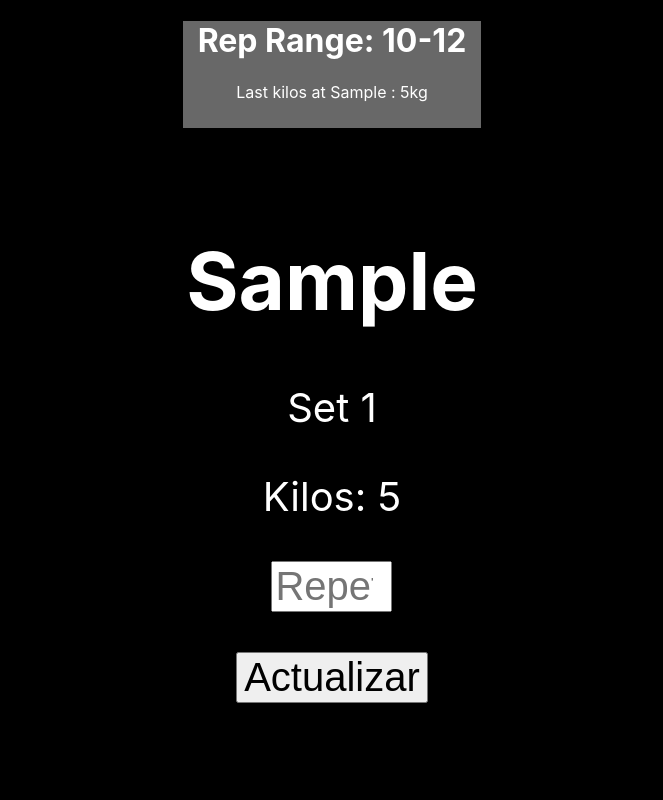
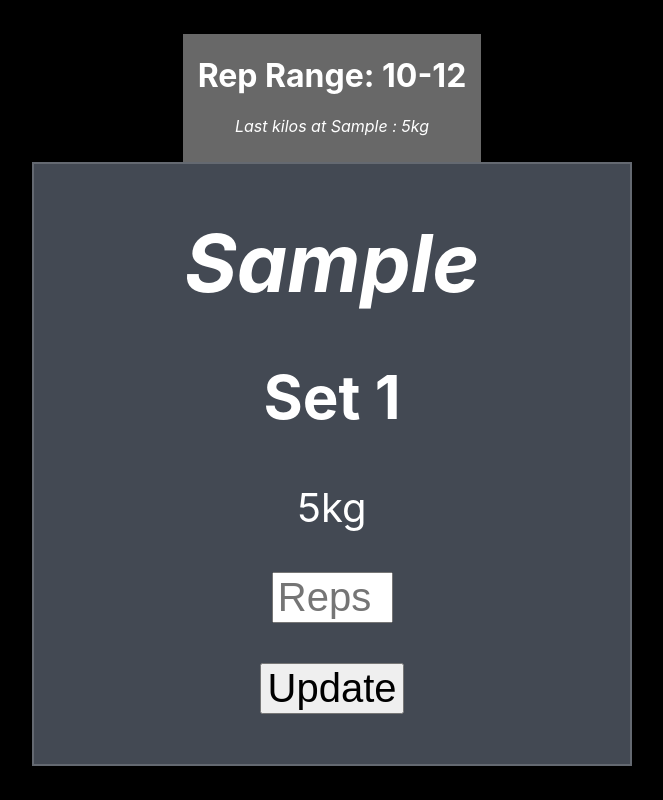
Before and after one commit to MehdiZaidaneS/gymapp, a React (Create React App) app: page / in a window 1280 px wide. Both pictures are taken after typing "Sample", "5" into the empty fields and a click on the button "Set Exercise". Shown: the whole page, without its empty margins (308-971 px from the left). Built offline with nearby package versions, Linux system fonts and the light colour scheme.

Commit message:
Error message

```diff
--- a/src/App.css
+++ b/src/App.css
@@ -13,30 +13,54 @@ body{
   text-align: center;
   justify-content: center;
   margin: 0 auto;
-  border: 1px solid black;
   width: fit-content;
-  padding: 50px;
+}
+
+.component{
+  height: 100vh;
+  display: flex;
+  flex-direction: column;
+  align-items: center;
+  justify-content: center;
 }
 
 .sets{
    font-size: 40px;
+  background-color: rgb(67, 73, 83);
+
 }
 
 .sets input{
   font-size: 40px;
+  text-align: center;
+  width: fit-content;
 }
 
 .sets button{
   font-size: 40px;
 }
 
+.sets h1{
+  font-style: italic;
+  margin: 0 auto;
+}
+
+.set{
+  padding: 50px 150px 50px 150px;
+  border: solid 2px rgba(255, 255, 255, 0.178);
+}
 
 .repPRange{
   text-align: center;
   background-color: rgba(169, 169, 169, 0.616);
+
   margin: 0 auto;
   width: fit-content;
   padding-left: 15px;
   padding-right: 15px;
   padding-bottom: 10px;
 }
+
+.repPRange p{
+  font-style: italic;
+}
--- a/src/App.js
+++ b/src/App.js
@@ -9,7 +9,7 @@ function App() {
 
 
   const [ejercicio, setEjercicio] = useState(null)
-  const [kilos, setKilos] = useState(null)
+  const [kilos, setKilos] = useState(0)
   const [set1, set1Done] = useState(false)
 
 
@@ -18,7 +18,7 @@ function App() {
    <HashRouter>
      <Routes>
        <Route path="/">
-         <Route index element={<Frontpage  setEjercicio={setEjercicio}  setKilos={setKilos} set1Done={set1Done}/>} />
+         <Route index element={<Frontpage  setEjercicio={setEjercicio}  setKilos={setKilos} set1Done={set1Done}  ejercicio={ejercicio}/>} />
          <Route exact path="/component" element={<Component ejercicio={ejercicio} kilos={kilos} set1={set1} setKilos={setKilos} set1Done={set1Done}/>}/>
        </Route>
      </Routes>
--- a/src/Component.js
+++ b/src/Component.js
@@ -1,4 +1,4 @@
-import React, { useState } from 'react'
+import React, {  useState } from 'react'
 import "./App.css"
 import { useNavigate } from 'react-router-dom'
 
@@ -10,6 +10,7 @@ const Component = (props) => {
     const [set2, set2Done] = useState(false)
     const [set3, set3Done] = useState(false)
     const [set4, set4Done] = useState(false)
+    const [finished, setFinished] = useState(false)
     const [rep, setRep] = useState(0)
     const [kilos4, setKilos4] = useState(0)
     const [kilos2, setKilos2] = useState(0)
@@ -52,10 +53,6 @@ const Component = (props) => {
       },
 
     ]
-
-
-
-
     const setNextSet = () => {
       if(rep >= 10 && props.set1===true){
           setKilos2(Number(props.kilos)+2)
@@ -99,39 +96,47 @@ const Component = (props) => {
       }else if (rep >= 10 && set4 === true){
         set4Done(false)
         props.setKilos(Number(props.kilos)+2)
+        setFinished(true)
       }else if(rep < 10 && set4 === true){
         props.setKilos(Number(props.kilos)-2)
         set4Done(false)
+        setFinished(true)
       }
 
 
 
    }
-
-
    const moveBack = () =>{
+      setFinished(false)
       navigate("/")
+      props.ejercicio = "";
    }
 
   return (
-    <div>
+    <div className='component'>
+
       <div className="repPRange">
-         <h1>Rep Range: {minRR}-{maxRR}</h1>
-         <p>Last kilos at {props.ejercicio} : {props.kilos}kg</p>
-      </div>
+           <h1>Rep Range: {minRR}-{maxRR}</h1>
+           <p>Last kilos at {props.ejercicio} : {props.kilos}kg</p>
+           {
+             finished &&
+             <button onClick={moveBack}>Back</button>
+           }
+        </div>
+
       <div className='column'>
        {
         sets.map(set => {
           return(
           <div key={set.id} className="sets">
             { set.done &&
-              <div>
+              <div className='set'>
                 <h1>{props.ejercicio}</h1>
-                <p>{set.name}</p>
-                <p>Kilos: {set.kilos}</p>
-                <input type="number" placeholder='Repeticiones' min={minRR} max={maxRR} onChange={e => setRep(e.target.value)}></input>
+                <h2>{set.name}</h2>
+                <p>{set.kilos}kg</p>
+                <input type="number" placeholder='Reps' min={minRR} max={maxRR} onChange={e => setRep(e.target.value)}></input>
                 <p>{set.descanso}</p>
-                <button onClick={()=> setNextSet()}>Actualizar</button>
+                <button onClick={()=> setNextSet()}>Update</button>
              </div>
             }
           </div>
@@ -139,10 +144,7 @@ const Component = (props) => {
         })
        }
       </div>
-      {
-        !props.set1 &&
-        <button onClick={moveBack}>Back</button>
-      }
+
     </div>
   )
 }
--- a/src/components/frontpage.css
+++ b/src/components/frontpage.css
@@ -16,6 +16,7 @@
 .repRange form{
     display: flex;
     flex-direction: column;
+    text-align: center;
 
 }
 
@@ -34,3 +35,9 @@
    color: rgb(104, 101, 101);
 
 }
+
+.repRange form p{
+    color: red;
+    font-weight: bold;
+
+}
--- a/src/components/frontpage.js
+++ b/src/components/frontpage.js
@@ -1,4 +1,4 @@
-import React from 'react'
+import React, { useState } from 'react'
 import {useNavigate} from "react-router-dom"
 import "./frontpage.css"
 
@@ -8,19 +8,27 @@ const Frontpage  = (props) => {
 
 
    const navigate = useNavigate()
+   const [err, setErr] = useState(null)
 
-    const handleSubmit = (e) =>{
+    const handleSubmit = async (e) =>{
+
+
          e.preventDefault()
          const ejer= e.target[0].value;
          const kil= e.target[1].value;
 
-
-         props.setEjercicio(ejer)
-
-         props.setKilos(kil)
-         props.set1Done(true)
-        navigate("/component")
-    }
+        if(ejer !== "" && kil !== ""){
+          props.setEjercicio(ejer)
+          props.setKilos(kil)
+          props.set1Done(true)
+          navigate("/component")
+        } else{
+          if(ejer=== ""){
+            setErr("Type exercise name!")
+          }else if (kil === "")
+          setErr("Type starting kilos!")
+        }
+}
 
 
 
@@ -31,6 +39,7 @@ const Frontpage  = (props) => {
           <form onSubmit={handleSubmit}>
              <input type="text" placeholder='Set Exercise'></input>
              <input type="number" placeholder='Kilos' min="0" max="200" ></input>
+             {err && <p>{err}</p>}
              <button>Set Exercise</button>
           </form>
         </div>
```
